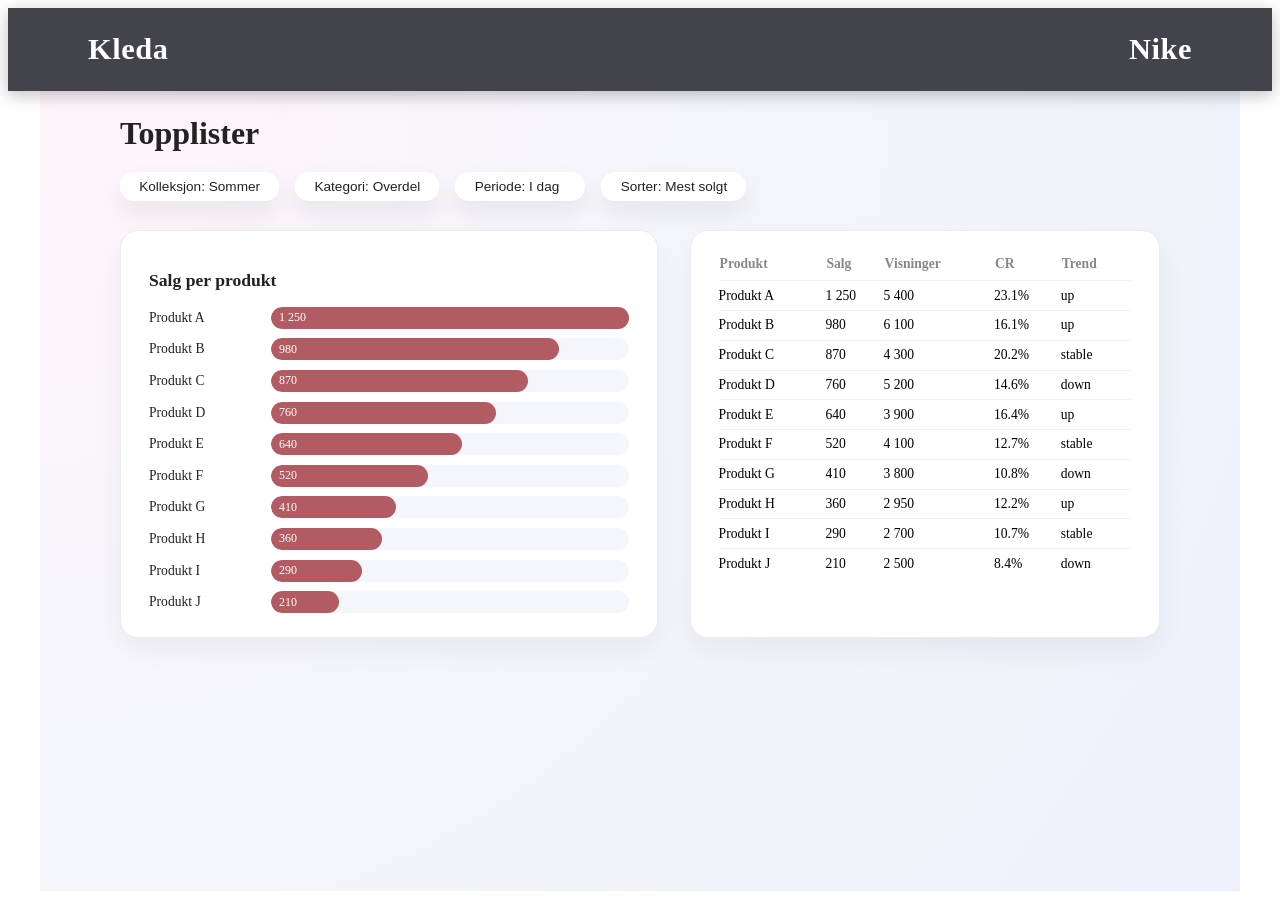
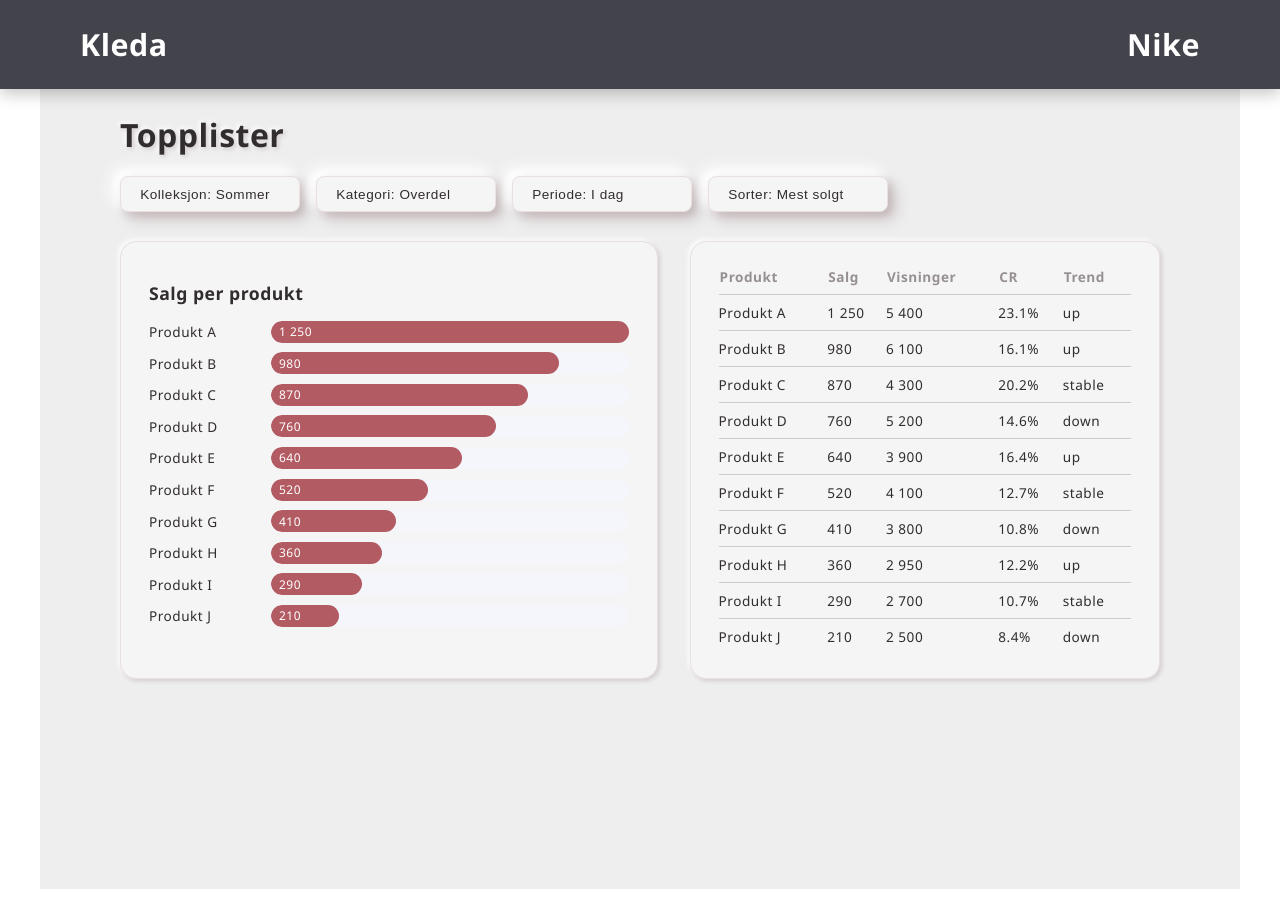
Before and after one commit to FetterPetter/dashboard, a React (Vite) app: page /products in a window 1280 px wide. Built offline with nearby package versions, Linux system fonts and the light colour scheme.

Commit message:
Dropdown menu

```diff
--- a/package.json
+++ b/package.json
@@ -26,7 +26,7 @@
     "react": "^19.2.1",
     "react-dom": "^19.2.1",
     "react-router-dom": "^7.10.1",
-    "recharts": "^3.5.1",
+    "recharts": "^3.6.0",
     "vitest": "^4.0.15"
   }
 }
--- a/src/app/components/products-details/FiltersBar.tsx
+++ b/src/app/components/products-details/FiltersBar.tsx
@@ -64,7 +64,7 @@ export const FiltersBar: React.FC<FiltersBarProps> = ({
       <div className="filters-bar__group">
         <button
           type="button"
-          className="filters-bar__pill"
+          className={`filters-bar__pill ${openMenu === "collection" ? "filters-bar__pill--active" : ""}`}
           onClick={() => toggleMenu("collection")}
         >
           Kolleksjon{filters.collection ? `: ${filters.collection}` : ""}
@@ -75,7 +75,7 @@ export const FiltersBar: React.FC<FiltersBarProps> = ({
       <div className="filters-bar__group">
         <button
           type="button"
-          className="filters-bar__pill"
+          className={`filters-bar__pill ${openMenu === "category" ? "filters-bar__pill--active" : ""}`}
           onClick={() => toggleMenu("category")}
         >
           Kategori{filters.category ? `: ${filters.category}` : ""}
@@ -86,7 +86,7 @@ export const FiltersBar: React.FC<FiltersBarProps> = ({
       <div className="filters-bar__group">
         <button
           type="button"
-          className="filters-bar__pill"
+          className={`filters-bar__pill ${openMenu === "period" ? "filters-bar__pill--active" : ""}`}
           onClick={() => toggleMenu("period")}
         >
           Periode{filters.period ? `: ${filters.period}` : ""}
@@ -97,7 +97,7 @@ export const FiltersBar: React.FC<FiltersBarProps> = ({
       <div className="filters-bar__group">
         <button
           type="button"
-          className="filters-bar__pill"
+          className={`filters-bar__pill ${openMenu === "sort" ? "filters-bar__pill--active" : ""}`}
           onClick={() => toggleMenu("sort")}
         >
           Sorter{filters.sort ? `: ${filters.sort}` : ""}
--- a/src/app/pages/products-details/ProductsDetailsPage.css
+++ b/src/app/pages/products-details/ProductsDetailsPage.css
@@ -1,22 +1,40 @@
+:root {
+  --font-base: "Segoe UI", Tahoma, Geneva, Verdana, sans-serif;
+  --text-main: #312d2e;
+  --letter-spacing: 0.5;
+}
+
+body {
+  margin: 0;
+  font-family: var(--font-base);
+  letter-spacing: var(--letter-spacing);
+  color: var(--text-main);
+}
+
 .products-details-page {
-  --accent: #ff4b81;
-  --accent-soft: #ffe6f0;
-  --accent-dark: #e73868;
-  --text-main: #222222;
-  --text-muted: #888888;
-  --bg-page: #f5f6fb;
-  --bg-card: #ffffff;
-  --border-card: #ebebf3;
+  --text-muted: #979091;
+  --bg-page: #eee;
+  --bg-card: #f5f5f5;
+  --border-card: #e8dfe0;
+  --border-line: #ccc;
+  --primary-color: #cf3f56;
+  --shadow-high:
+    4px 4px 8px rgba(68, 17, 25, 0.15), 8px 8px 16px rgba(68, 17, 25, 0.15),
+    -4px -4px 8px rgba(255, 255, 255, 0.9),
+    -8px -8px 16px rgba(255, 255, 255, 0.9);
+  --shadow-low:
+    2px 2px 4px rgba(68, 17, 25, 0.15), -2px -2px 4px rgba(255, 255, 255, 0.9);
 
   min-height: 100vh;
   padding: 1.5rem 5rem 4rem;
-  background: radial-gradient(
+  background: /*radial-gradient(
     circle at top left,
     #fff5fb 0,
     #f5f6fb 45%,
     #eef1fb 100%
+  )*/ var(
+    --bg-page
   );
-  color: var(--text-main);
   max-width: 1200px;
   width: 100%;
   margin: 0 auto;
@@ -27,6 +45,7 @@
   font-size: 2rem;
   font-weight: 700;
   margin: 0 0 1.25rem;
+  text-shadow: var(--shadow-low);
 }
 
 .filters-bar {
@@ -35,31 +54,58 @@
   margin-bottom: 1.8rem;
 }
 
+.filters-bar__group {
+  position: relative;
+}
+
 .filters-bar button {
-  border: none;
+  border: solid 1px var(--border-card);
   background: var(--bg-card);
-  border-radius: 14px;
-  padding: 0.45rem 1.2rem;
-  min-width: 130px;
+  border-radius: 8px;
+  padding: 0.6rem 1.2rem;
+  min-width: 180px;
   text-align: left;
   cursor: pointer;
-  box-shadow: 0 12px 26px rgba(15, 23, 42, 0.08);
+  box-shadow: var(--shadow-high);
   font-size: 0.85rem;
   color: var(--text-main);
+  letter-spacing: var(--letter-spacing);
   transition:
-    transform 0.12s ease,
-    box-shadow 0.12s ease,
-    background 0.12s ease;
+    color 0.2s ease,
+    border 0.2s ease;
 }
 
 .filters-bar button:hover {
-  transform: translateY(-2px);
-  box-shadow: 0 16px 32px rgba(15, 23, 42, 0.12);
+  color: var(--primary-color);
+  border: solid 1px var(--primary-color);
 }
 
-.filters-bar button:active {
-  transform: translateY(0);
-  box-shadow: 0 8px 18px rgba(15, 23, 42, 0.08);
+.filters-bar__dropdown {
+  position: absolute;
+  top: calc(100% + 0.5rem);
+  background: var(--bg-card);
+  border-radius: 12px;
+  border: 1px solid var(--primary-color);
+  padding: 0.6rem 0;
+  min-width: 160px;
+  z-index: 1;
+  display: flex;
+  flex-direction: column;
+  overflow: hidden;
+}
+
+.filters-bar__dropdown-item {
+  border: none !important;
+  background: transparent;
+  padding: 0.6rem 1.2rem;
+  text-align: left;
+  cursor: pointer;
+  font-size: 0.85rem;
+  color: var(--text-main);
+  transition: color 0.1s ease;
+  border-radius: 0;
+  box-shadow: none !important;
+  min-width: auto;
 }
 
 .products-details-content {
@@ -73,9 +119,9 @@
 .products-chart,
 .top-products-table {
   background: var(--bg-card);
-  border-radius: 18px;
+  border-radius: 16px;
   border: 1px solid var(--border-card);
-  box-shadow: 0 14px 30px rgba(15, 23, 42, 0.05);
+  box-shadow: var(--shadow-low);
   padding: 1.5rem 1.75rem;
 }
 
@@ -93,11 +139,11 @@
 }
 
 .top-products-table tbody tr {
-  border-top: 1px solid #f0f0f5;
+  border-top: 1px solid var(--border-line);
 }
 
 .top-products-table tbody td {
-  padding: 0.4rem 0;
+  padding: 0.5rem 0;
 }
 
 /* Responsive */
```
Also changed, not shown: 1 other file (tests, documents, lock files or other folders).
